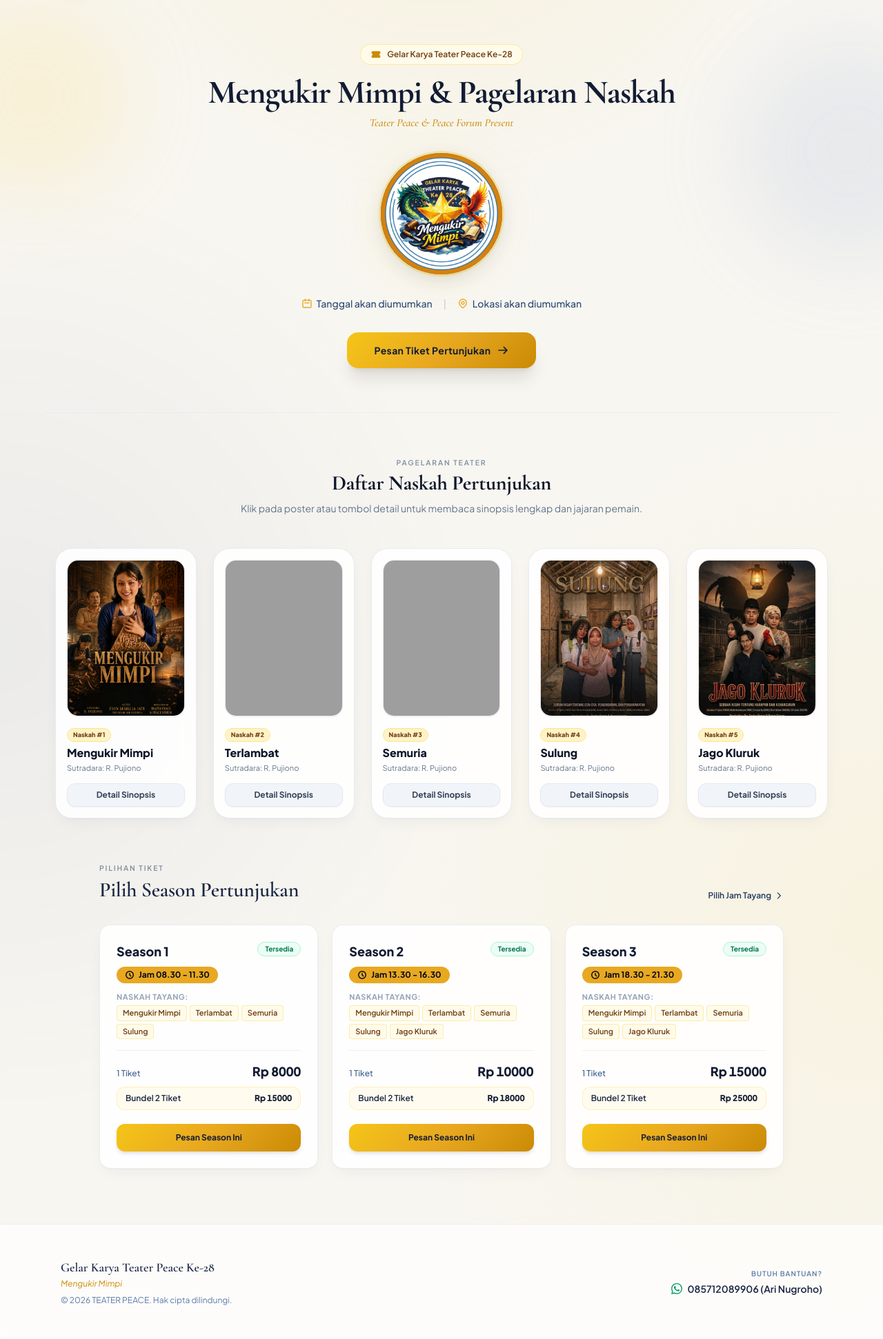
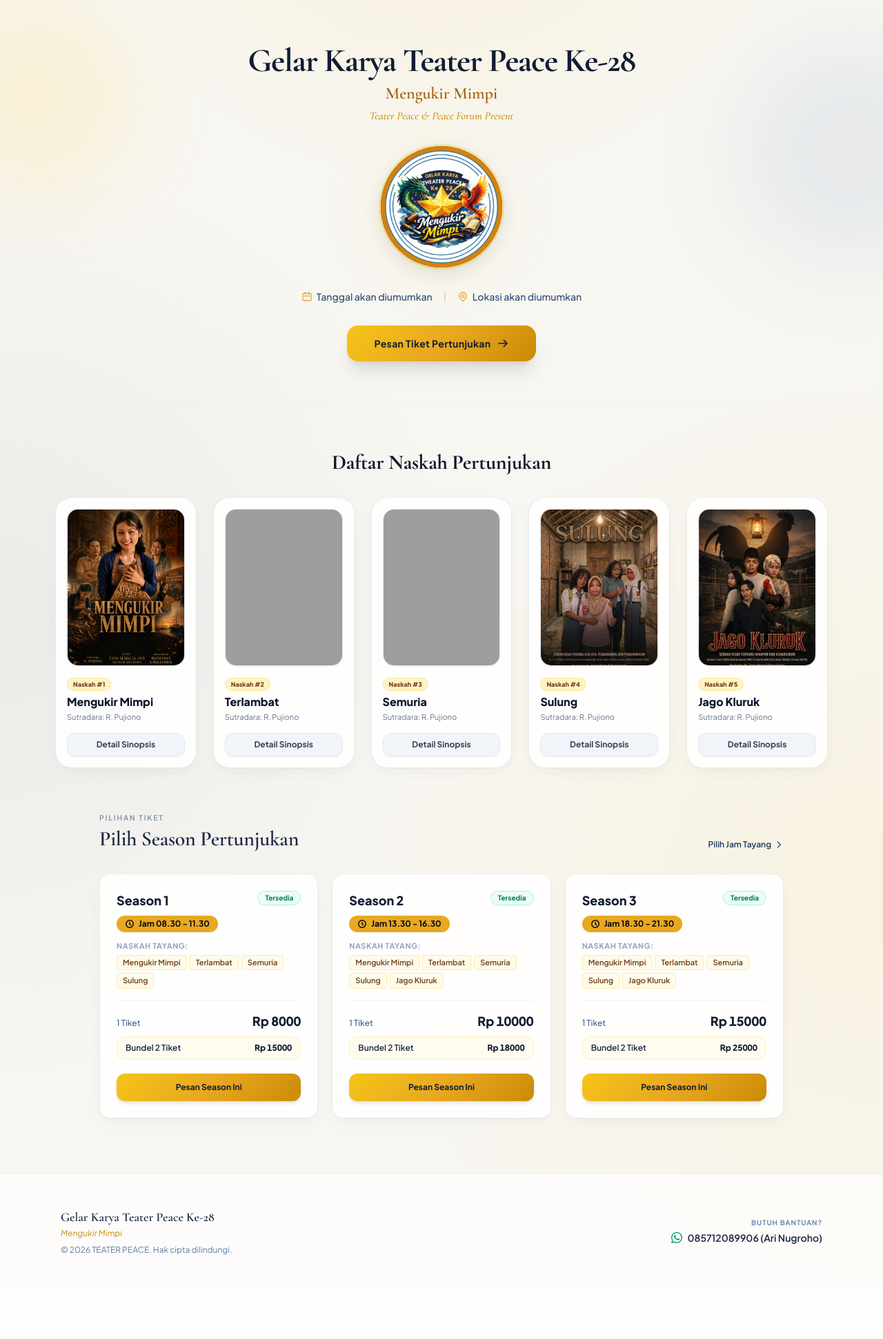
Before and after one commit to arinugrohoputroo/Website-Teater-Peace, a Django app: page / in a window 1280 px wide. Shown: the part 69-2011 px from the top of the page at 69% size. After the commit the page ends 1889 px from the top, so only its background shows below. Run offline with Django 5.2, Linux system fonts and the light colour scheme; data comes from the database, SQL or seed files in the repository; data that the repository does not hold is empty; some libraries are stand-ins or nearby versions; grey boxes are pictures that could not be loaded.

Commit message:
Clean up landing page: hero heading hierarchy and remove section subtitle

```diff
--- a/templates/public/home.html
+++ b/templates/public/home.html
@@ -13,14 +13,12 @@
     <!-- Hero Section -->
     <section class="relative z-10 flex-1 flex items-center justify-center px-4 py-12 sm:py-16">
         <div class="text-center max-w-3xl mx-auto w-full">
-            <div class="animate-on-load animate-fade-up inline-flex items-center gap-2 px-3.5 py-1.5 rounded-full bg-amber-50 text-amber-900 border border-amber-200/80 text-xs font-semibold mb-4">
-                <svg class="w-4 h-4 text-amber-600" fill="currentColor" viewBox="0 0 20 20"><path d="M2 6a2 2 0 012-2h12a2 2 0 012 2v2a2 2 0 100 4v2a2 2 0 01-2 2H4a2 2 0 01-2-2v-2a2 2 0 100-4V6z"/></svg>
-                <span>Gelar Karya Teater Peace Ke-28</span>
-            </div>
-
             <h1 class="animate-on-load animate-fade-up font-display text-3xl sm:text-4xl md:text-5xl font-extrabold text-navy-900 leading-tight tracking-tight mb-2">
-                Mengukir Mimpi &amp; Pagelaran Naskah
+                Gelar Karya Teater Peace Ke-28
             </h1>
+            <p class="animate-on-load animate-fade-up font-display text-lg sm:text-xl md:text-2xl font-semibold text-gold-700 mb-1">
+                Mengukir Mimpi
+            </p>
             <p class="animate-on-load animate-fade-up text-sm sm:text-base font-display italic text-gold-600 mb-8">
                 Teater Peace &amp; Peace Forum Present
             </p>
@@ -55,12 +53,8 @@
 
     <!-- Naskah Pertunjukan Showcase Section (Clean Card Grid) -->
     <section class="relative z-10 max-w-6xl mx-auto w-full px-4 py-10 sm:py-16 border-t border-slate-200/60">
-        <div class="text-center max-w-2xl mx-auto mb-8 sm:mb-12">
-            <p class="section-label mb-1">Pagelaran Teater</p>
+        <div class="text-center max-w-2xl mx-auto mb-6 sm:mb-8">
             <h2 class="page-header-title text-2xl sm:text-3xl font-extrabold text-slate-900">Daftar Naskah Pertunjukan</h2>
-            <p class="text-slate-500 text-xs sm:text-sm mt-2">
-                Klik pada poster atau tombol detail untuk membaca sinopsis lengkap dan jajaran pemain.
-            </p>
         </div>
 
         <div class="grid grid-cols-2 sm:grid-cols-3 lg:grid-cols-5 gap-4 sm:gap-6">
```
